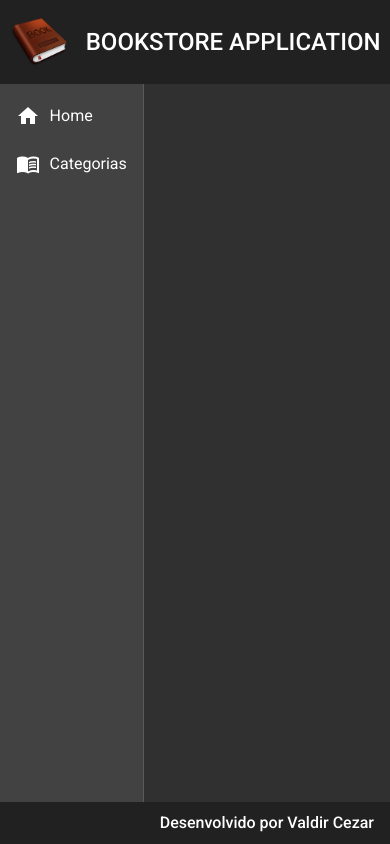
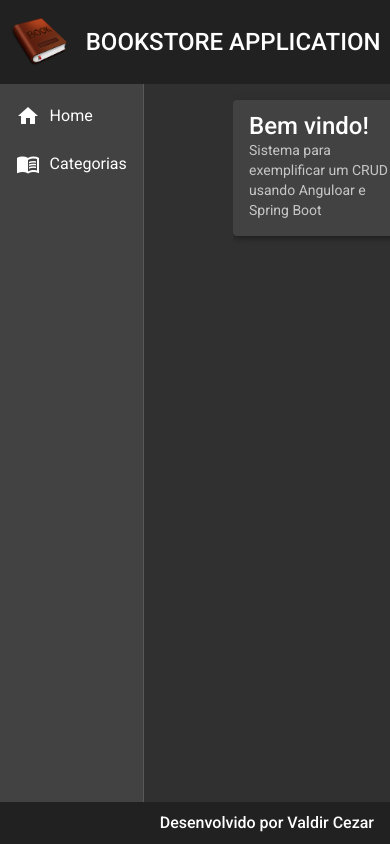
Before and after one commit to ValdirCezar/bookstore-front, an Angular app: page / in a window 390 px wide. Built offline with nearby package versions, Linux system fonts and the light colour scheme.

Commit message:
home implementado com rota

```diff
--- a/src/app/app-routing.module.ts
+++ b/src/app/app-routing.module.ts
@@ -1,7 +1,13 @@
 import { NgModule } from '@angular/core';
 import { Routes, RouterModule } from '@angular/router';
+import { HomeComponent } from './components/views/home/home.component';
 
-const routes: Routes = [];
+const routes: Routes = [
+  {
+    path: '',
+    component: HomeComponent
+  }
+];
 
 @NgModule({
   imports: [RouterModule.forRoot(routes)],
--- a/src/app/components/template/nav/nav.component.html
+++ b/src/app/components/template/nav/nav.component.html
@@ -1,7 +1,7 @@
 <mat-sidenav-container class="container">
     <mat-sidenav mode="side" opened>
         <mat-nav-list>
-            <a mat-list-item>
+            <a routerLink="" mat-list-item>
                 <i class="material-icons">home</i>
                 Home
             </a>
@@ -13,7 +13,7 @@
     </mat-sidenav>
 
     <mat-sidenav-content>
-       <router-outlet></router-outlet>
+        <router-outlet></router-outlet>
     </mat-sidenav-content>
 
 </mat-sidenav-container>
--- /dev/null
+++ b/src/app/components/views/home/home.component.css
@@ -0,0 +1,16 @@
+.home {
+    width: 95%;
+    margin: 1rem auto;
+}
+
+@media(max-width: 450px) {
+    .home {
+        width: 70%;
+    }
+}
+
+@media(max-width: 770px) {
+    .home {
+        width: 90%;
+    }
+}
--- /dev/null
+++ b/src/app/components/views/home/home.component.html
@@ -0,0 +1,4 @@
+<mat-card class="home mat-elevation-z4">
+    <mat-card-title class="title">Bem vindo!</mat-card-title>
+    <mat-card-subtitle class="subtitle">Sistema para exemplificar um CRUD usando Anguloar e Spring Boot</mat-card-subtitle>
+</mat-card>
--- /dev/null
+++ b/src/app/components/views/home/home.component.ts
@@ -0,0 +1,15 @@
+import { Component, OnInit } from '@angular/core';
+
+@Component({
+  selector: 'app-home',
+  templateUrl: './home.component.html',
+  styleUrls: ['./home.component.css']
+})
+export class HomeComponent implements OnInit {
+
+  constructor() { }
+
+  ngOnInit(): void {
+  }
+
+}
```
Also changed, not shown: src/app/app.module.ts (+10 -1 lines).
